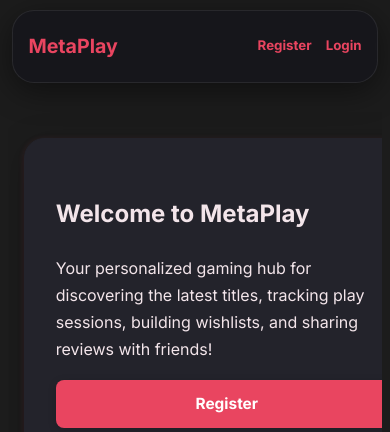
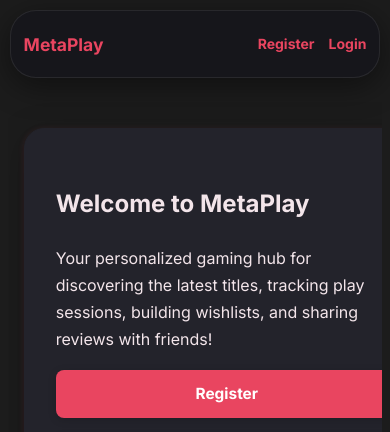
Before and after one commit to Agrim1305/Metaplay, a website: page public/pages/index.html in a window 390 px wide. Shown: the top 432 px of the page. Drawn offline with Linux system fonts and the light colour scheme; no server answers.

Commit message:
responsive: mobile nav scroll + admin table fits/scrolls without clipping

```diff
--- a/public/stylesheets/style.css
+++ b/public/stylesheets/style.css
@@ -1012,15 +1012,84 @@ body .card-wrapper {
 
 /* Capsule hugs the edges tighter on small screens (override §17 tail) */
 @media (max-width: 600px) {
-  header { top: 10px; padding: 0 12px; }
+  header { top: 10px; padding: 0 10px; }
   header .header-content {
-    padding: 0.7rem 1.1rem;
-    border-radius: 22px;
-    flex-wrap: wrap;
-    gap: 0.5rem;
+    /* Logo stays put on the left; nav scrolls on the right. Keep them on
+       ONE row instead of wrapping into a ragged multi-row pile. */
+    padding: 0.55rem 0.9rem;
+    border-radius: 26px;
+    flex-wrap: nowrap;
+    gap: 0.75rem;
   }
-  header h1 a { font-size: 1.4rem; }
-  nav { gap: 1rem; flex-wrap: wrap; }
-  nav a { font-size: 0.95rem; }
-  main.main-content, main.main-content1 { padding-top: 130px; }
+  header h1 a { font-size: 1.25rem; }
+  header h1 { flex: 0 0 auto; }   /* logo never shrinks */
+
+  /* Nav becomes a single horizontal strip you can swipe through, so all
+     links (Profile / Admin / Search / Social / Logout) stay reachable
+     no matter how many there are or how narrow the screen is. */
+  nav {
+    flex: 1 1 auto;
+    min-width: 0;
+    flex-wrap: nowrap;
+    gap: 1rem;
+    overflow-x: auto;
+    -webkit-overflow-scrolling: touch;   /* momentum scroll on iOS */
+    scrollbar-width: none;                /* hide scrollbar (Firefox) */
+    justify-content: flex-end;
+  }
+  nav::-webkit-scrollbar { display: none; }   /* hide scrollbar (WebKit) */
+  nav a {
+    font-size: 1rem;
+    white-space: nowrap;        /* never break a link across lines */
+    flex: 0 0 auto;
+  }
+  main.main-content, main.main-content1 { padding-top: 120px; }
 }
+
+/* ================================================================
+   RESPONSIVE SAFETY NET (appended)
+   Fixes two specific things: the admin table forcing a fixed
+   1400px width, and any stray element pushing horizontal overflow
+   on small screens. Everything else above already reflows.
+   ================================================================ */
+
+/* Never allow sideways scroll of the whole page on mobile */
+@media (max-width: 768px) {
+  html, body { max-width: 100%; overflow-x: hidden; }
+}
+
+/* Admin users table: let it fill the screen up to a ceiling, and if the
+   columns are genuinely too wide, scroll the TABLE (not the page) inside
+   its wrapper. The inline min-width:1400px in admin.html is replaced
+   separately; this makes the wrapper cope at any width. */
+.admin-container {
+  width: 100%;
+  max-width: 1400px;
+  box-sizing: border-box;
+}
+/* The wrapper scrolls horizontally at ANY screen width — the table has 6
+   columns each min 180px (~1100px floor) plus an Actions column, so on
+   anything narrower than that it must scroll rather than clip. */
+.admin-container .table-wrapper {
+  width: 100%;
+  overflow-x: auto;
+  -webkit-overflow-scrolling: touch;
+}
+/* The base rule sets `overflow: hidden` on every table, which CLIPS the
+   rightmost (Actions) column instead of letting the wrapper scroll it.
+   Override that here so the wrapper's scroll actually works. */
+.admin-container .table-wrapper table,
+.admin-container .table-wrapper .admin-table {
+  overflow: visible;
+}
+/* Keep the Actions column compact so it's less likely to overflow at all,
+   and never let it shrink below its buttons' width. */
+.admin-table th:last-child,
+.admin-table td:last-child {
+  min-width: 150px;
+}
+@media (max-width: 768px) {
+  .admin-container { min-height: auto; padding: 1.2rem; }
+  .admin-container .table-wrapper table,
+  .admin-container .table-wrapper .admin-table { min-width: 760px; }
+}
```
Also changed, not shown: public/pages/admin.html (+1 -1 lines).
